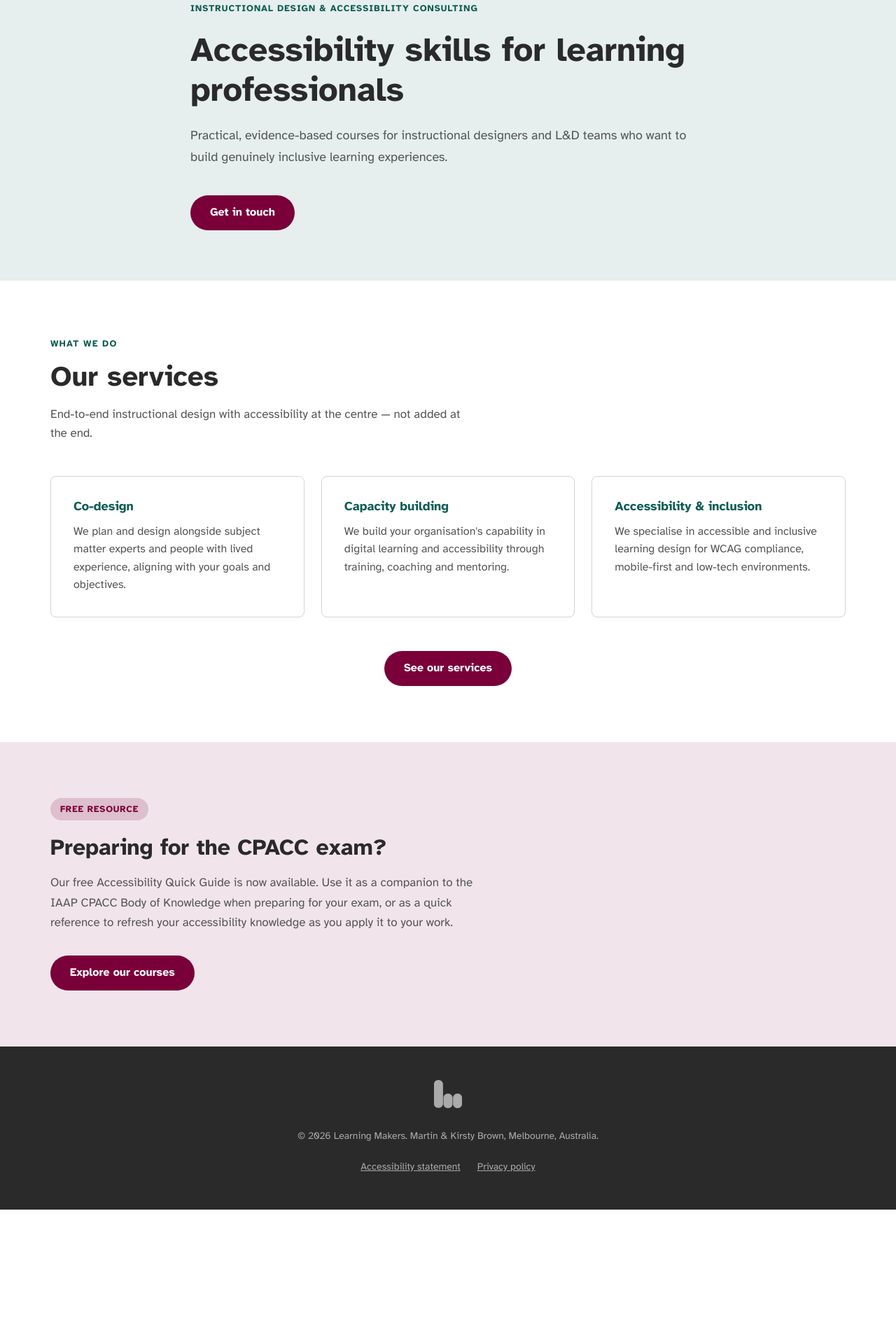
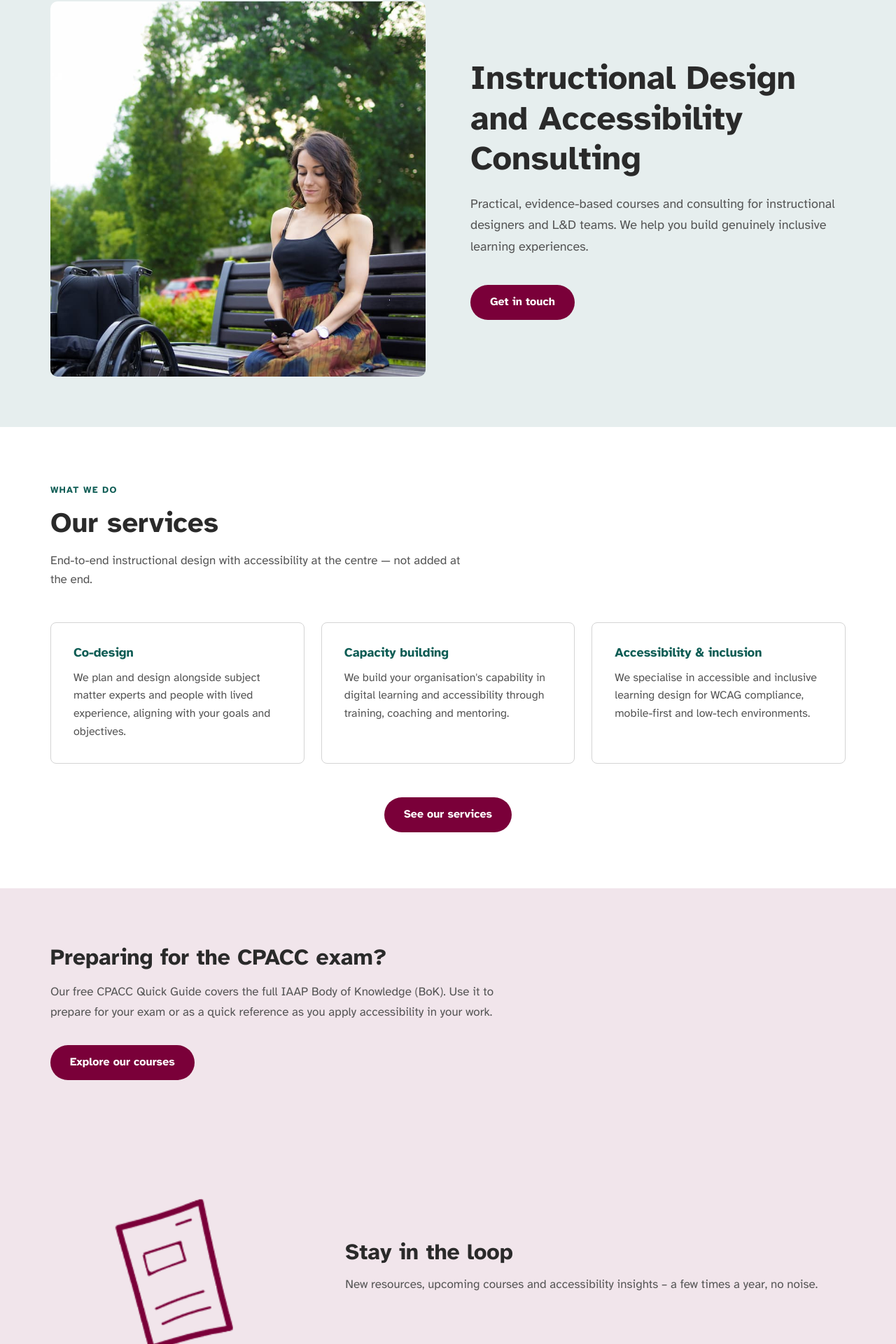
Before and after one commit to martinrbrown/learning-makers-website, a Next.js app: page / in a window 1280 px wide. Shown: the part 159-2079 px from the top of the page at 70% size. Before the commit the page ends 1887 px from the top, so only its background shows below. Built offline with nearby package versions, Linux system fonts and the light colour scheme.

Commit message:
Home page updates.

```diff
--- a/app/a11y-courses/page.tsx
+++ b/app/a11y-courses/page.tsx
@@ -46,10 +46,6 @@ export default function CoursesPage() {
             A full exam preparation course built around the CPACC Body of Knowledge. Purpose-built
             interactive activities, structured learning, and an in-house exam simulator.
           </p>
-          <p className={styles.formLabel}>Stay informed about the course launch:</p>
-          <div id="subscribe">
-            <div className="ml-embedded" data-form="ivibjd"></div>
-          </div>
         </div>
       </section>
     </>
--- a/app/layout.tsx
+++ b/app/layout.tsx
@@ -3,6 +3,7 @@ import { Atkinson_Hyperlegible } from 'next/font/google'
 import Script from 'next/script'
 import Nav from '@/components/Nav'
 import Footer from '@/components/Footer'
+import NewsletterSignup from '@/components/NewsletterSignup'
 import '../styles/globals.css'
 
 const atkinson = Atkinson_Hyperlegible({
@@ -34,6 +35,7 @@ export default function RootLayout({
         </a>
         <Nav />
         <main id="main-content">{children}</main>
+        <NewsletterSignup />
         <Footer />
       </body>
       <Script
--- a/app/page.module.css
+++ b/app/page.module.css
@@ -1,3 +1,50 @@
+/* Home hero */
+.homeHero {
+  padding: 5rem 0 4.5rem;
+  background: var(--color-teal-pale);
+}
+
+.heroInner {
+  display: grid;
+  grid-template-columns: 1fr 1fr;
+  gap: 4rem;
+  align-items: center;
+}
+
+.heroImage {
+  width: 100%;
+  height: auto;
+  border-radius: 10px;
+  display: block;
+}
+
+.heroH1 {
+  font-size: clamp(2rem, 5vw, 3rem);
+  color: var(--color-near-black);
+  line-height: 1.2;
+  margin-bottom: 1.25rem;
+}
+
+.heroSubheading {
+  font-size: 1.125rem;
+  line-height: 1.7;
+  color: var(--color-dark-grey);
+}
+
+.heroCtas {
+  display: flex;
+  gap: 1rem;
+  flex-wrap: wrap;
+  margin-top: 2.5rem;
+}
+
+@media (max-width: 768px) {
+  .heroInner {
+    grid-template-columns: 1fr;
+    gap: 2rem;
+  }
+}
+
 /* Services section */
 .servicesSection {
   padding: 5rem 0;
@@ -44,19 +91,6 @@
   padding: 5rem 0;
 }
 
-.cpaccBadge {
-  display: inline-block;
-  font-size: 0.8125rem;
-  font-weight: 700;
-  letter-spacing: 0.06em;
-  text-transform: uppercase;
-  color: var(--color-crimson);
-  background: var(--color-rose-light);
-  padding: 0.375rem 0.875rem;
-  border-radius: 100px;
-  margin-bottom: 1.25rem;
-}
-
 .cpaccHeading {
   font-size: clamp(1.5rem, 3vw, 2rem);
   color: var(--color-near-black);
--- a/app/page.tsx
+++ b/app/page.tsx
@@ -1,5 +1,5 @@
+import Image from 'next/image'
 import Link from 'next/link'
-import HeroSection from '@/components/HeroSection'
 import ServiceCard from '@/components/ServiceCard'
 import styles from './page.module.css'
 
@@ -24,15 +24,32 @@ const services = [
 export default function HomePage() {
   return (
     <>
-      <HeroSection
-        eyebrow="Instructional design & accessibility consulting"
-        h1="Accessibility skills for learning professionals"
-        subheading="Practical, evidence-based courses for instructional designers and L&D teams who want to build genuinely inclusive learning experiences."
-      >
-        <Link href="/contact" className="btn">
-          Get in touch
-        </Link>
-      </HeroSection>
+      <section className={styles.homeHero}>
+        <div className={`container ${styles.heroInner}`}>
+          <Image
+            src="/home-page-image-800x800-squooshed.jpg"
+            alt="A wheelchair user sits on a bench in a park, looking at her phone."
+            width={800}
+            height={800}
+            className={styles.heroImage}
+            priority
+          />
+          <div>
+            <h1 className={styles.heroH1}>
+              Instructional Design and Accessibility Consulting
+            </h1>
+            <p className={styles.heroSubheading}>
+              Practical, evidence-based courses and consulting for instructional designers and L&D
+              teams. We help you build genuinely inclusive learning experiences.
+            </p>
+            <div className={styles.heroCtas}>
+              <Link href="/contact" className="btn">
+                Get in touch
+              </Link>
+            </div>
+          </div>
+        </div>
+      </section>
 
       <section className={styles.servicesSection} aria-labelledby="services-heading">
         <div className="container">
@@ -58,14 +75,12 @@ export default function HomePage() {
 
       <section className={styles.cpaccBand} aria-labelledby="cpacc-heading">
         <div className="container">
-          <p className={styles.cpaccBadge}>Free resource</p>
           <h3 id="cpacc-heading" className={styles.cpaccHeading}>
             Preparing for the CPACC exam?
           </h3>
           <p className={styles.cpaccBody}>
-            Our free Accessibility Quick Guide is now available. Use it as a companion to the IAAP
-            CPACC Body of Knowledge when preparing for your exam, or as a quick reference to refresh
-            your accessibility knowledge as you apply it to your work.
+            Our free CPACC Quick Guide covers the full IAAP Body of Knowledge (BoK). Use it to
+            prepare for your exam or as a quick reference as you apply accessibility in your work.
           </p>
           <Link href="/a11y-courses" className="btn">
             Explore our courses
--- /dev/null
+++ b/components/NewsletterSignup.module.css
@@ -0,0 +1,43 @@
+.newsletter {
+  background: #F1E5EB;
+  padding: 5rem 0;
+}
+
+.inner {
+  display: grid;
+  grid-template-columns: 1fr 2fr;
+  gap: 4rem;
+  align-items: center;
+}
+
+.imageCol {
+  display: flex;
+  justify-content: center;
+}
+
+.image {
+  width: 100%;
+  height: auto;
+  max-width: 240px;
+  display: block;
+}
+
+.content h2 {
+  font-size: clamp(1.5rem, 3vw, 2rem);
+  color: var(--color-near-black);
+  margin-bottom: 0.75rem;
+}
+
+.body {
+  font-size: 1.0625rem;
+  color: var(--color-dark-grey);
+  line-height: 1.7;
+  margin-bottom: 1.5rem;
+}
+
+@media (max-width: 768px) {
+  .inner {
+    grid-template-columns: 1fr;
+    gap: 2rem;
+  }
+}
--- /dev/null
+++ b/components/NewsletterSignup.tsx
@@ -0,0 +1,28 @@
+import Image from 'next/image'
+import styles from './NewsletterSignup.module.css'
+
+export default function NewsletterSignup() {
+  return (
+    <section className={styles.newsletter} aria-labelledby="newsletter-heading">
+      <div className={`container ${styles.inner}`}>
+        <div className={styles.imageCol}>
+          <Image
+            src="/newsletter-image.png"
+            alt="A hand-drawn illustration of a document in brand crimson."
+            width={300}
+            height={300}
+            className={styles.image}
+          />
+        </div>
+        <div className={styles.content}>
+          <h2 id="newsletter-heading">Stay in the loop</h2>
+          <p className={styles.body}>
+            New resources, upcoming courses and accessibility insights – a few times a year, no
+            noise.
+          </p>
+          <div className="ml-embedded" data-form="ivibjd"></div>
+        </div>
+      </div>
+    </section>
+  )
+}
```
Also changed, not shown: app/a11y-courses/page.module.css (+0 -8 lines).
